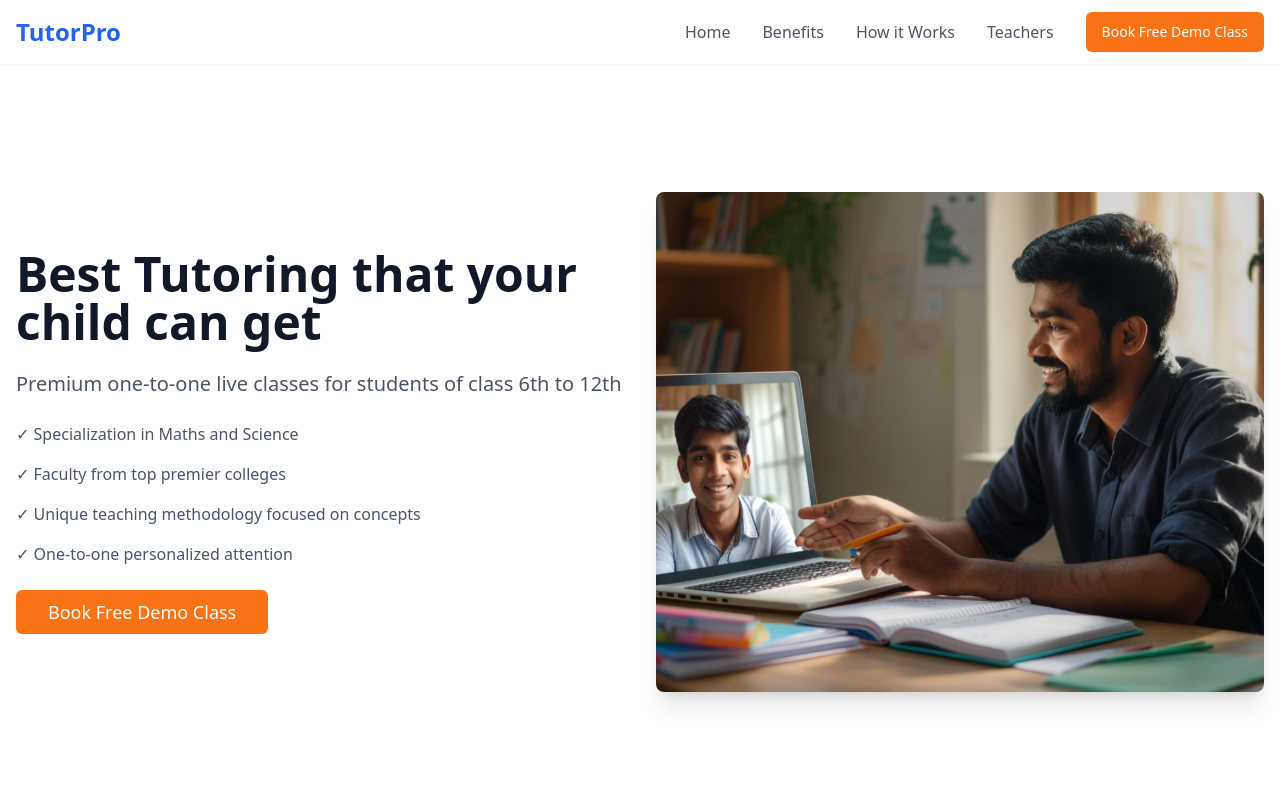
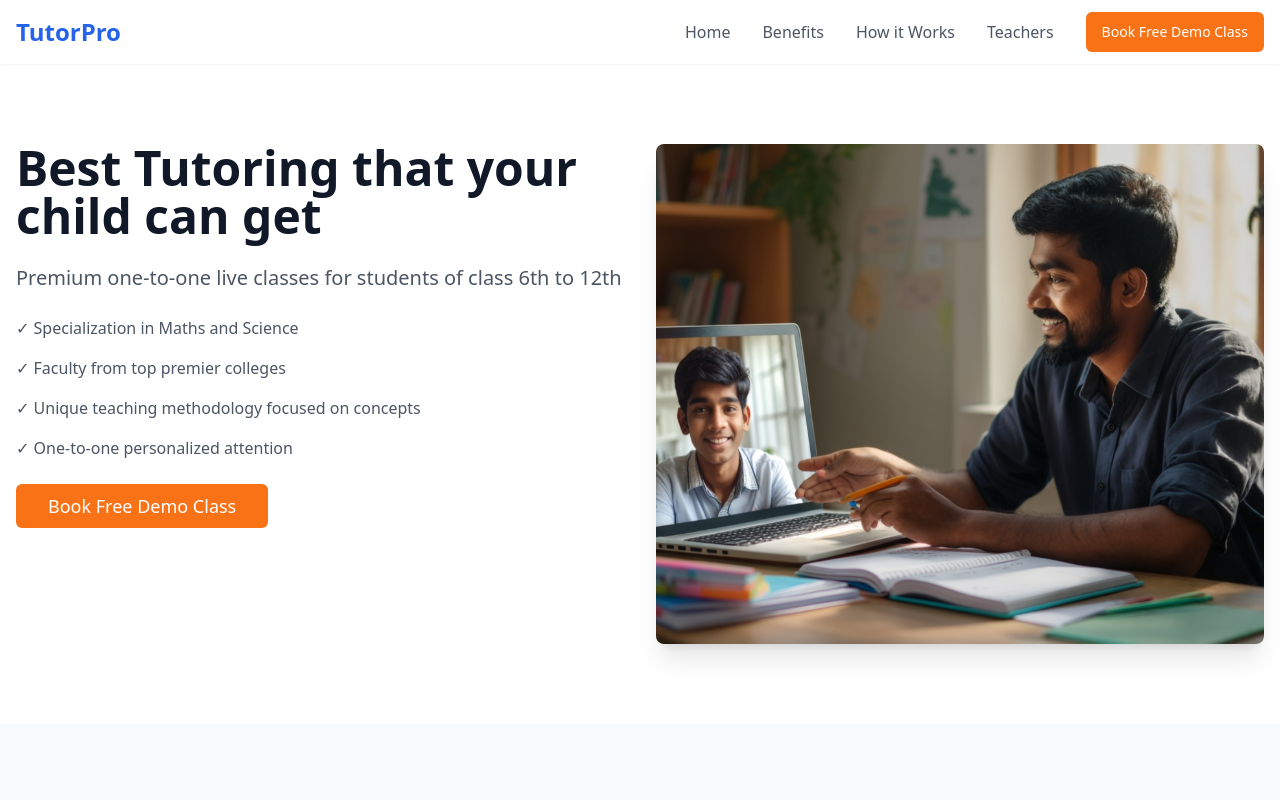
Before and after one commit to rcrahul60/tutor, a React (Vite) app: page / in a window 1280 px wide. Shown: the top 800 px of the page. Built offline with nearby package versions, Linux system fonts and the light colour scheme.

Commit message:
Reduce Hero Section Spacing
Adjusted the spacing in the Hero section to reduce the empty space between the image and the main navigation bar. Ensured that the text aligns properly with the start of the image for a more cohesive layout.
[skip gpt_engineer]

```diff
--- a/src/components/sections/HeroSection.tsx
+++ b/src/components/sections/HeroSection.tsx
@@ -3,8 +3,8 @@ import { Button } from "@/components/ui/button";
 const HeroSection = ({ onBookDemo }: { onBookDemo: () => void }) => {
   return (
     <section id="home" className="pt-16 relative">
-      <div className="container px-4 py-20 md:py-32">
-        <div className="grid md:grid-cols-2 gap-8 items-center">
+      <div className="container px-4 py-12 md:py-20">
+        <div className="grid md:grid-cols-2 gap-8 items-start">
           <div className="space-y-6 animate-fadeIn text-left">
             <h1 className="text-4xl md:text-5xl font-bold text-gray-900">
               Best Tutoring that your child can get
```
